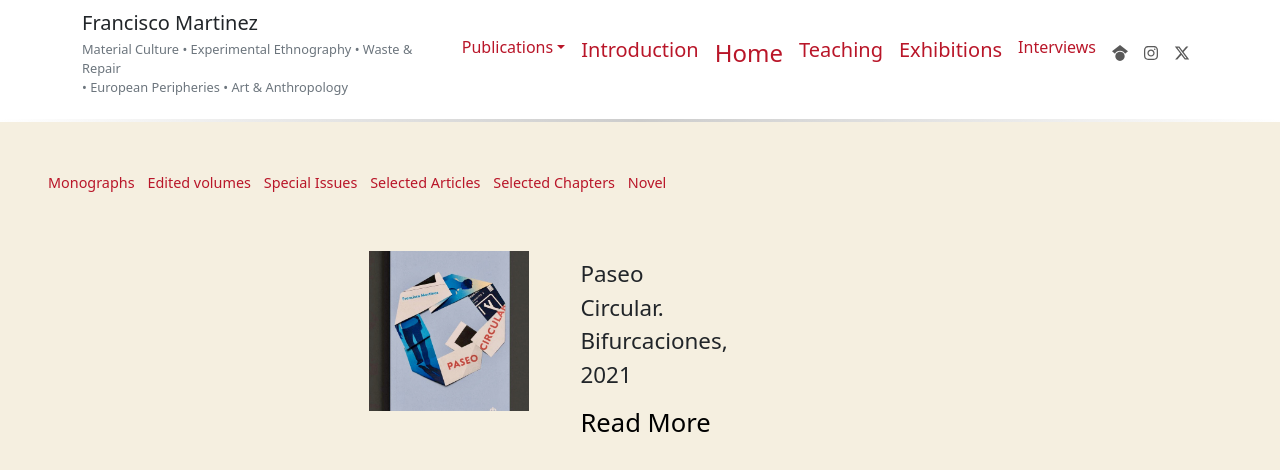
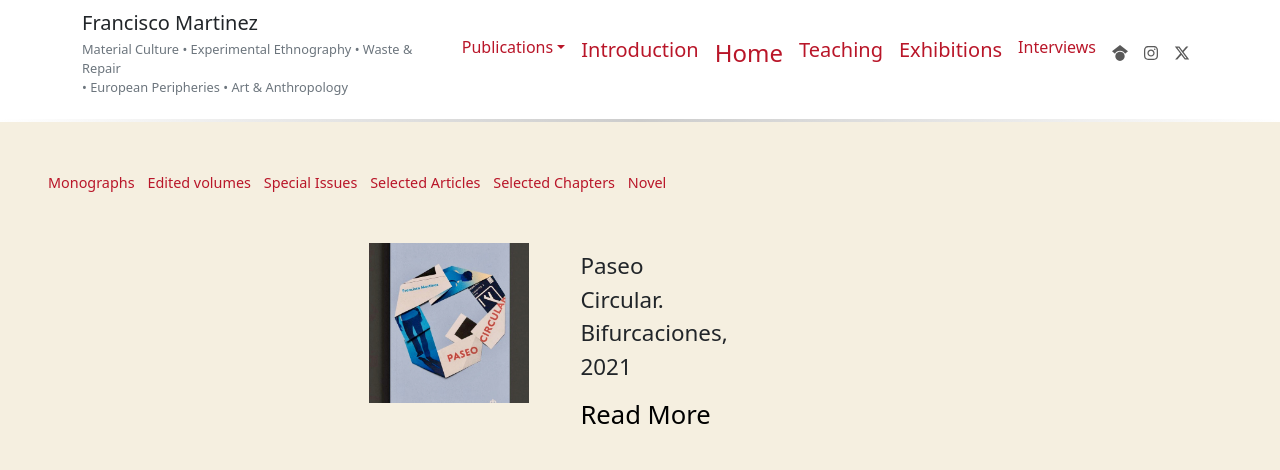
Before and after one commit to sangambash7/FranciscoMartinez, a React (Create React App) app: page /#/Novel in a window 1280 px wide. Shown: the top 470 px of the page. Built offline with nearby package versions, Linux system fonts and the light colour scheme.

Commit message:
minor changes

```diff
--- a/src/index.css
+++ b/src/index.css
@@ -174,7 +174,6 @@ h5 {
   cursor: pointer;
   transition: border-color 0.3s ease, border-width 0.3s ease;
   border: 1px solid transparent;
-  padding: 0.5rem;
 }
 
 .publication:hover {
```
